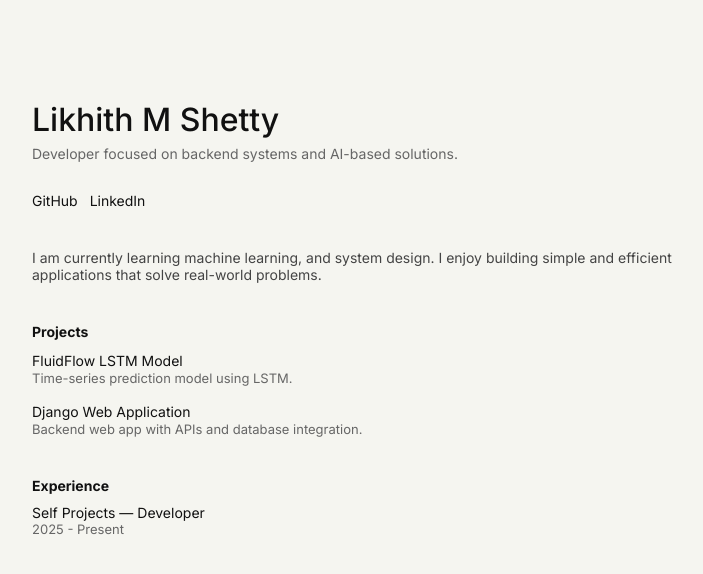
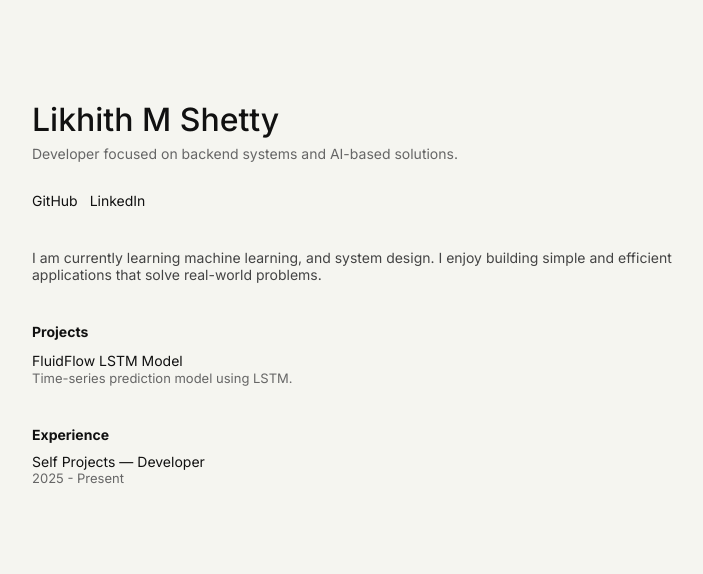
Before and after one commit to likhith992/portfolio, a Next.js app: page / in a window 1280 px wide. Shown: the top 574 px of the page, without its empty margins (288-991 px from the left). Built offline with nearby package versions, Linux system fonts and the light colour scheme.

Commit message:
update links

```diff
--- a/app/page.js
+++ b/app/page.js
@@ -61,14 +61,6 @@ export default function Home() {
             </p>
           </div>
 
-          <div style={{ marginBottom: '15px' }}>
-            <a href="#" style={{ fontSize: '14px' }}>
-              Django Web Application
-            </a>
-            <p style={{ color: '#666', fontSize: '13px' }}>
-              Backend web app with APIs and database integration.
-            </p>
-          </div>
 
         </section>
 
```
